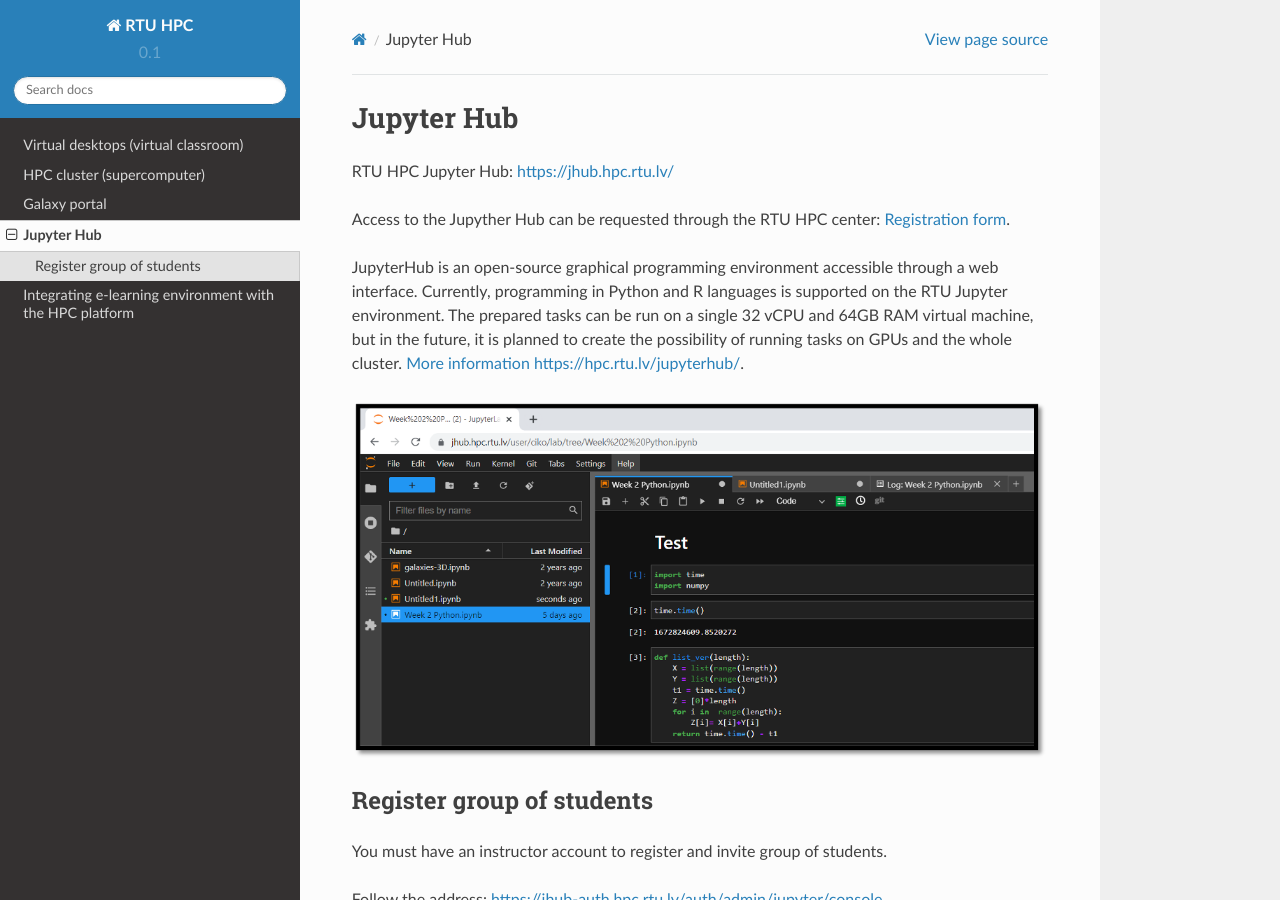
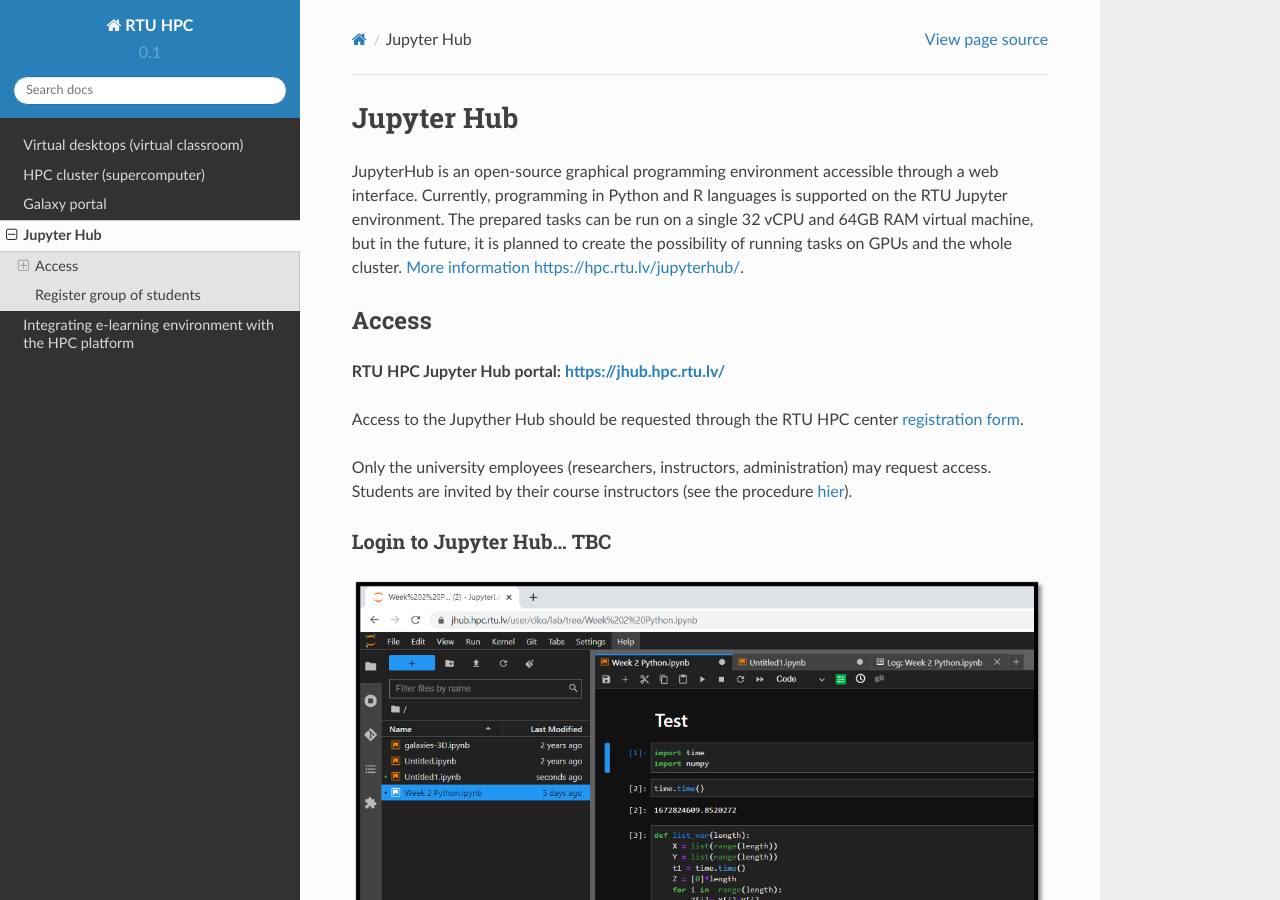
Before and after one commit to rtuhpc/hpc-platform, a Sphinx documentation site: the page built from doc/02_jupyter_hub.md, in a window 1280 px wide and 900 px high. Built offline with Sphinx 7.4.7 and the Read the Docs theme 2.0.0, drawn with Linux system fonts in a browser that asks for light colours.

Commit message:
Access section added

```diff
--- a/doc/02_jupyter_hub.md
+++ b/doc/02_jupyter_hub.md
@@ -1,11 +1,15 @@
 # Jupyter Hub
-
-RTU HPC Jupyter Hub: [https://jhub.hpc.rtu.lv/](https://jhub.hpc.rtu.lv/)
-
-Access to the Jupyther Hub can be requested through the RTU HPC center: [Registration form](https://docs.google.com/forms/d/e/1FAIpQLSdsEhMkfAGtDyS6z6yYo0mDf1PQRxC06fxPI2D7YVzvDrwa-g/viewform?c=0&w=1).
-
 JupyterHub is an open-source graphical programming environment accessible through a web interface. Currently, programming in Python and R languages is supported on the RTU Jupyter environment. The prepared tasks can be run on a single 32 vCPU and 64GB RAM virtual machine, but in the future, it is planned to create the possibility of running tasks on GPUs and the whole cluster. [More information https://hpc.rtu.lv/jupyterhub/](https://hpc.rtu.lv/jupyterhub/).
 
+## Access
+**RTU HPC Jupyter Hub portal:** [**https://jhub.hpc.rtu.lv/**](https://jhub.hpc.rtu.lv/)
+
+Access to the Jupyther Hub should be requested through the RTU HPC center [registration form](https://docs.google.com/forms/d/e/1FAIpQLSdsEhMkfAGtDyS6z6yYo0mDf1PQRxC06fxPI2D7YVzvDrwa-g/viewform?c=0&w=1).
+
+Only the university employees (researchers, instructors, administration) may request access.
+Students are invited by their course instructors (see the procedure [hier](https://hpc-platforma.rtu.lv/02_jupyter_hub.html#register-group-of-students)).
+
+### Login to Jupyter Hub... TBC
 ![](./images/jupyter_interface.png)
 
 ## Register group of students
```
